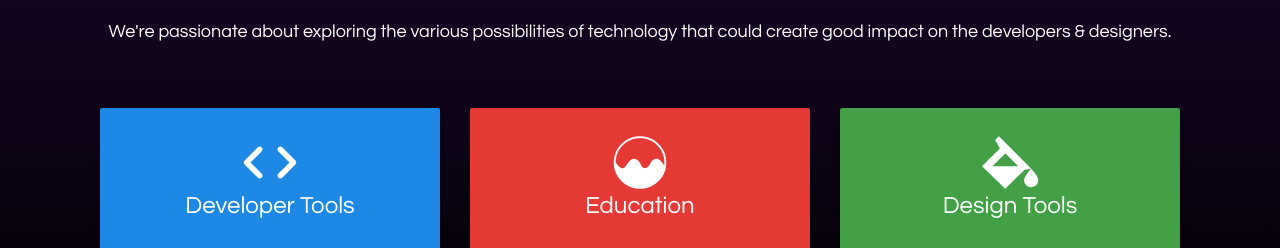
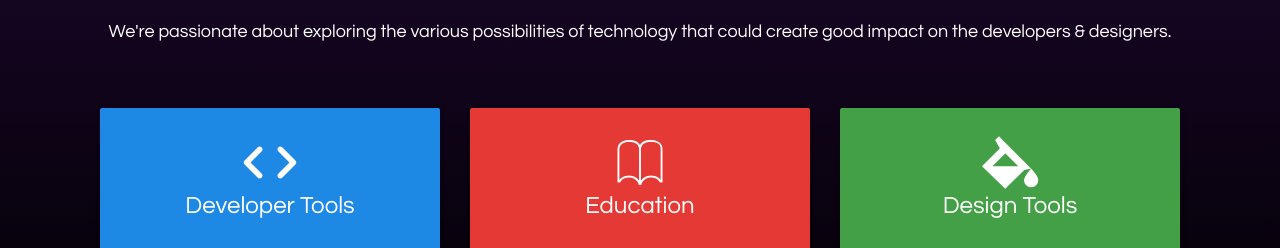
Before and after one commit to inventorbit/inventorbit-site, a plain HTML site: page index.html in a window 1280 px wide. Shown: the part 900-1148 px from the top of the page. Drawn offline with nearby package versions, Linux system fonts and the light colour scheme.

Commit message:
Update index.html

```diff
--- a/index.html
+++ b/index.html
@@ -43,7 +43,7 @@
 						<div class="col-md-4">
 							<div class="info-card  bg-red-darken">
 								<div class="card-content">
-									<i class="icon-lg ion-ios-analytics wow fadeIn" data-wow-delay=".3s" style="visibility: visible; animation-delay: 0.3s; animation-name: fadeIn;"></i>
+									<i class="icon-lg ion-ios-book-outline wow fadeIn" data-wow-delay=".3s" style="visibility: visible; animation-delay: 0.3s; animation-name: fadeIn;"></i>
 									<h4>Education</h4>
 								</div>
 							</div>
```
